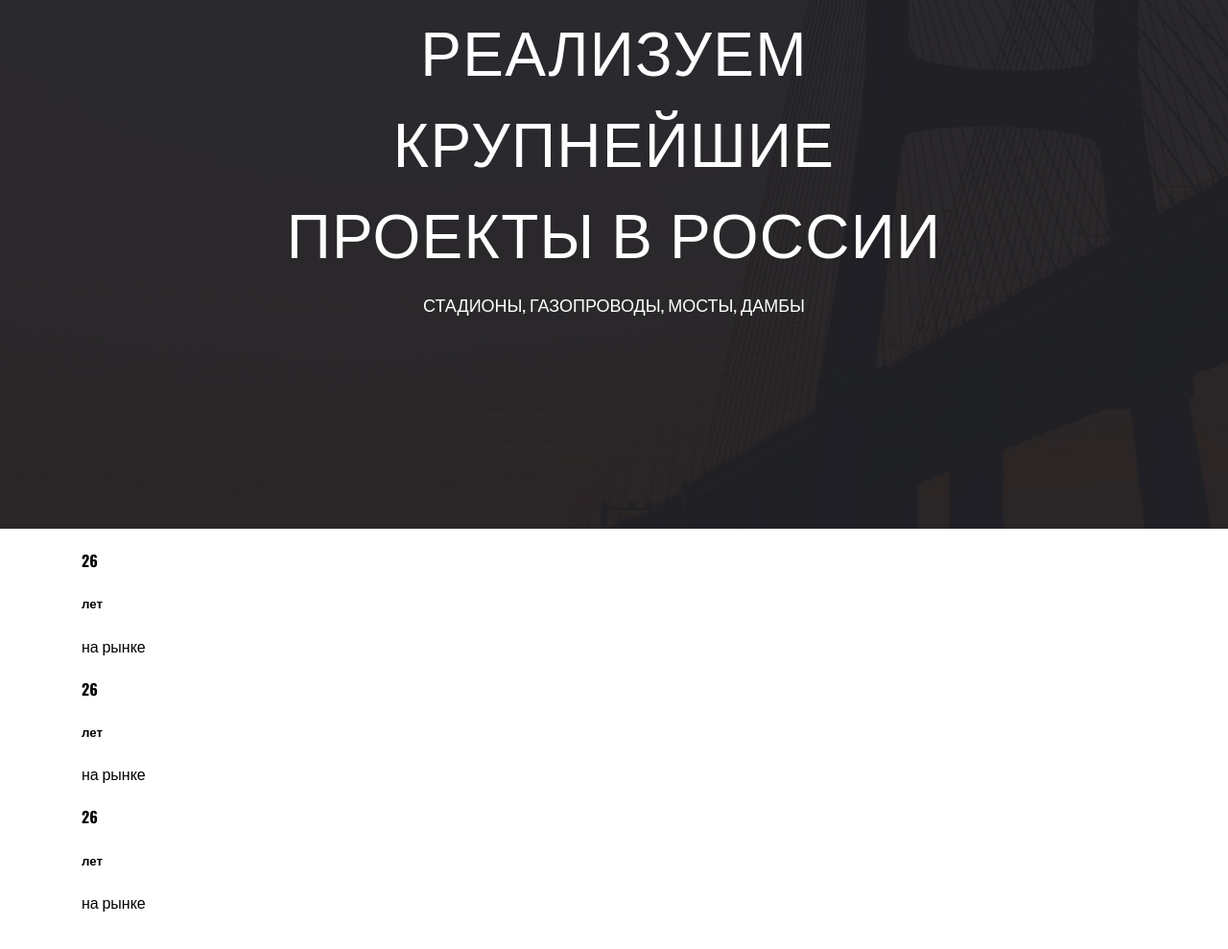
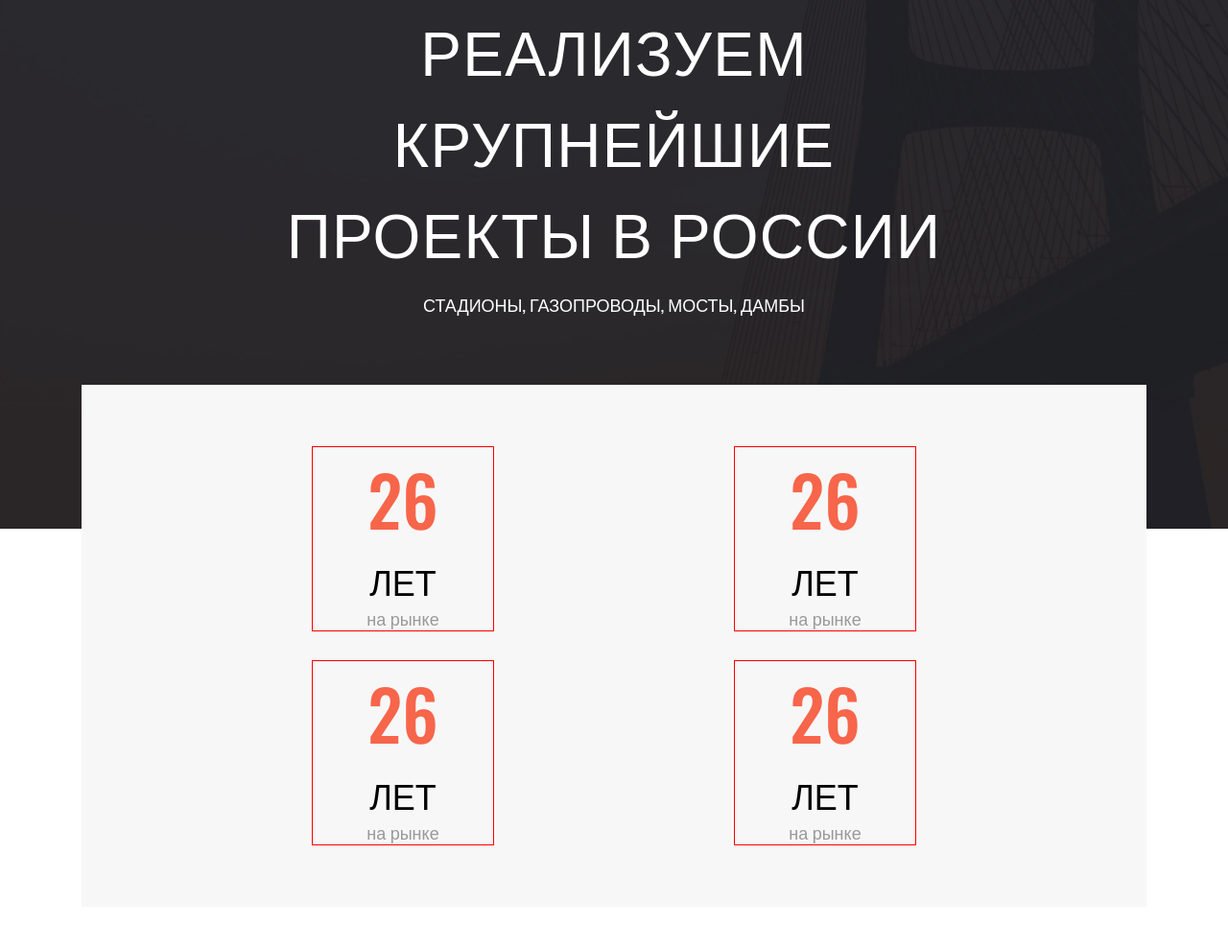
Before and after one commit to iskatelk/site1_figma, a plain HTML site: page index.html in a window 1280 px wide. Shown: the part 189-1178 px from the top of the page at 96% size. Before the commit the page ends 1157 px from the top, so only its background shows below. Drawn offline with nearby package versions, Linux system fonts and the light colour scheme.

Commit message:
add header section

```diff
--- a/css/style.css
+++ b/css/style.css
@@ -12,7 +12,7 @@ h3,
 h4,
 h5,
 h6,
-# {
+p {
   padding: 0;
   margin: 0;
 }
@@ -117,3 +117,62 @@ body {
   text-align: center;
   color: var(--white-color);
 }
+.about {
+  min-height: 1080px;
+  position: relative;
+}
+.info {
+  position: absolute;
+  top: -150px;
+  left: 50%;
+  max-width: 1110px;
+  min-height: 300px;
+  transform: translateX(-50%);
+  width: 100%;
+  background-color: #f7f7f7;
+  padding: 64px 130px;
+}
+.about_grid {
+  display: grid;
+  grid-template-columns: repeat(4, 1fr);
+  gap: 30px;
+  justify-items: center;
+}
+.about_grid_item {
+  border: 1px solid red;
+  text-align: center;
+  width: 190px;
+}
+.about_h4 {
+  color: var(--accent-color);
+  font-size: 72px;
+  font-weight: 500;
+  text-transform: uppercase;
+  margin-bottom: 5px;
+}
+.about_h5 {
+  color: #000;
+  font-size: 36px;
+  font-weight: 500;
+  text-transform: uppercase;
+}
+.about_p {
+  color: var(--gray-color);
+  font-size: 18px;
+  font-weight: 500;
+}
+@media screen and (max-width: 1280px) {
+  .about_grid {
+    grid-template-columns: repeat(2, 1fr);
+    grid-template-rows: repeat(2, 1fr);
+  }
+}
+@media screen and (max-width: 568px) {
+  .info {
+    position: relative;
+  }
+  .about_grid {
+    grid-template-columns: repeat(1, 1fr);
+    grid-template-rows: repeat(4, 1fr);
+  }
+}
--- a/index.html
+++ b/index.html
@@ -46,9 +46,18 @@
               <h5 class="about_h5">лет</h5>
               <p class="about_p">на рынке</p>
             </div>
+            <div class="about_grid_item">
+              <h4 class="about_h4">26</h4>
+              <h5 class="about_h5">лет</h5>
+              <p class="about_p">на рынке</p>
+            </div>
           </div>
         </div>
-        <div class="container"></div>
+      </div>
+      <div class="container">
+        <h2 class="text-h2 project-h2">НАШИ САМЫЕ БОЛЬШИЕ ПРОЕКТЫ</h2>
+        <div class="about_flex"></div>
+        <div class="about_flex-item"></div>
       </div>
     </section>
   </body>
```
Also changed, not shown: page.html (added, +17 -0 lines).
